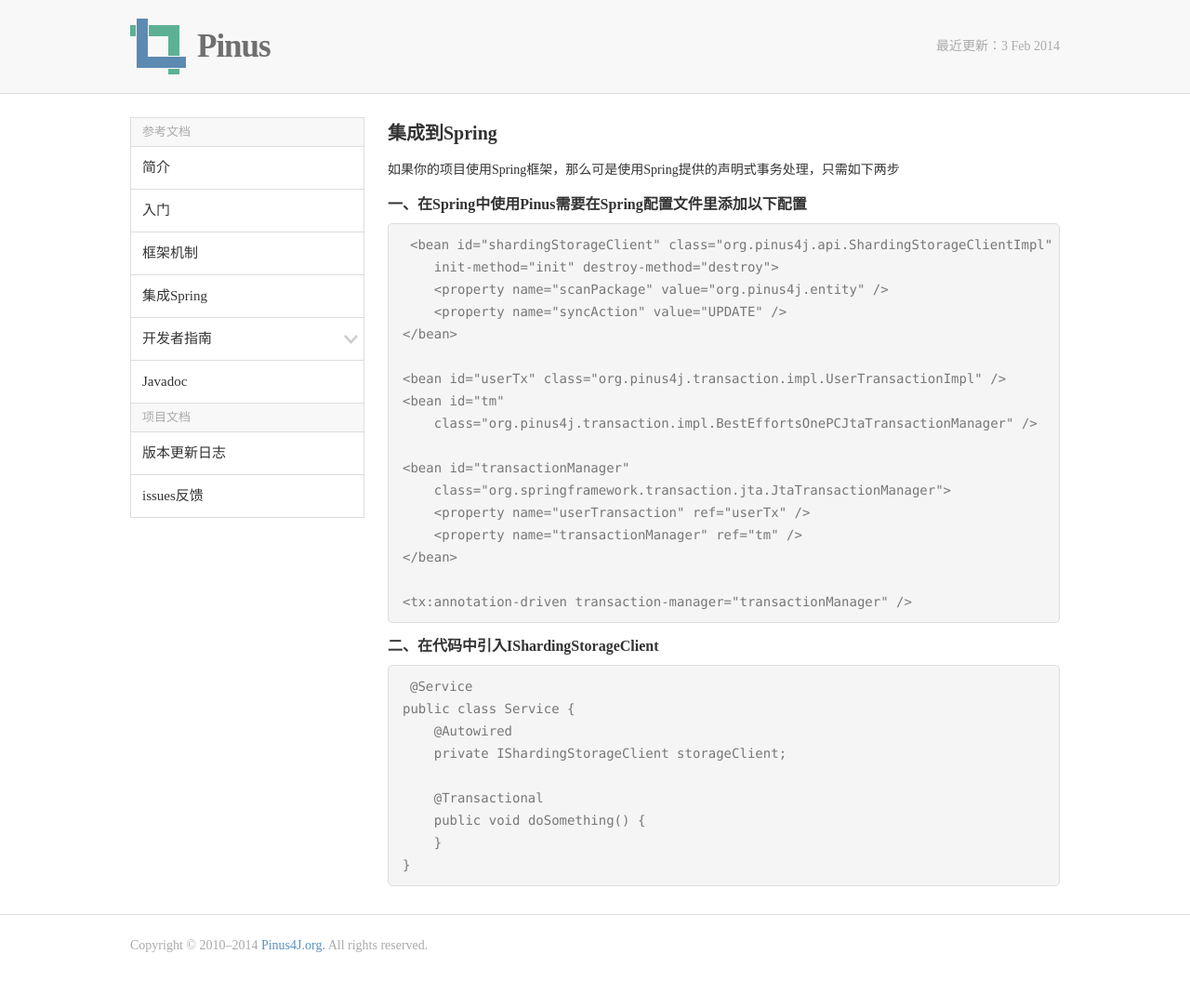
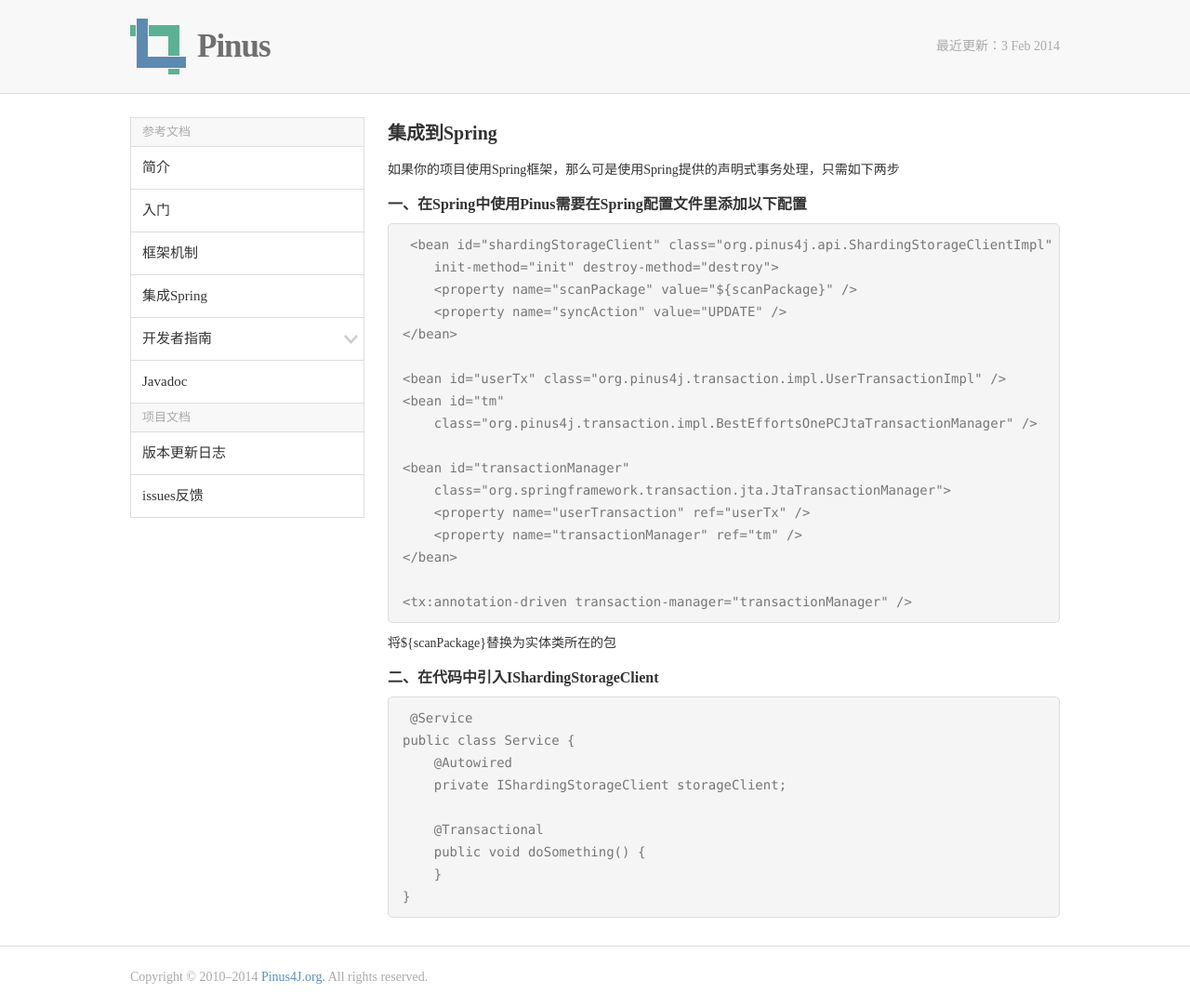
Before and after one commit to duanbn/pinus4j, a Jekyll site: the page built from _posts/2015-03-09-spring.md, in a window 1280 px wide. Shown: the whole page at 93% size. Built offline with Jekyll 4.4.1, drawn with Linux system fonts in a browser that asks for light colours; before the commit the page ends 1049 px from its top, so only the background shows below that.

Commit message:
update doc

```diff
--- a/_posts/2015-03-09-spring.md
+++ b/_posts/2015-03-09-spring.md
@@ -9,7 +9,7 @@ layout: default
 {% highlight xml %}
 <bean id="shardingStorageClient" class="org.pinus4j.api.ShardingStorageClientImpl"
     init-method="init" destroy-method="destroy">
-    <property name="scanPackage" value="org.pinus4j.entity" />
+    <property name="scanPackage" value="${scanPackage}" />
     <property name="syncAction" value="UPDATE" />
 </bean>
 
@@ -25,6 +25,7 @@ layout: default
 
 <tx:annotation-driven transaction-manager="transactionManager" />
 {% endhighlight %}
+将${scanPackage}替换为实体类所在的包
 
 ### 二、在代码中引入IShardingStorageClient
 {% highlight java %}
```
